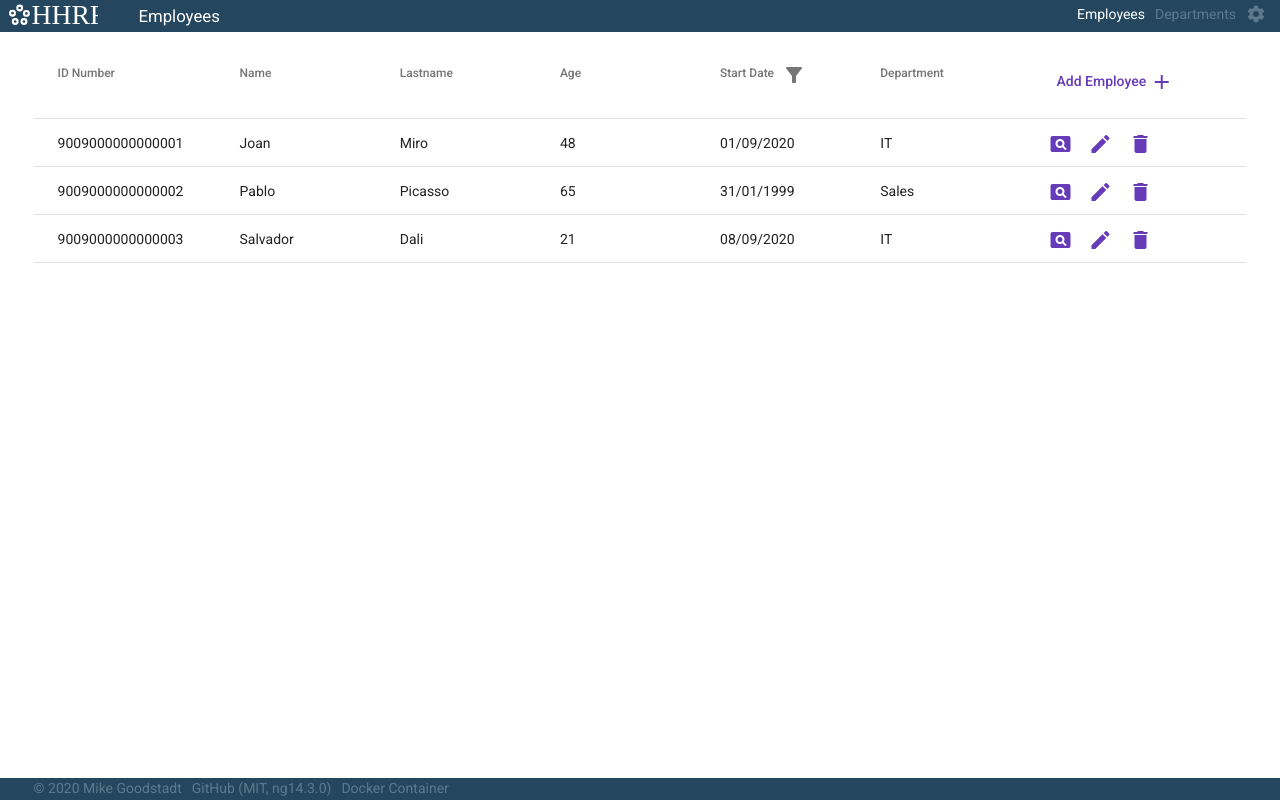
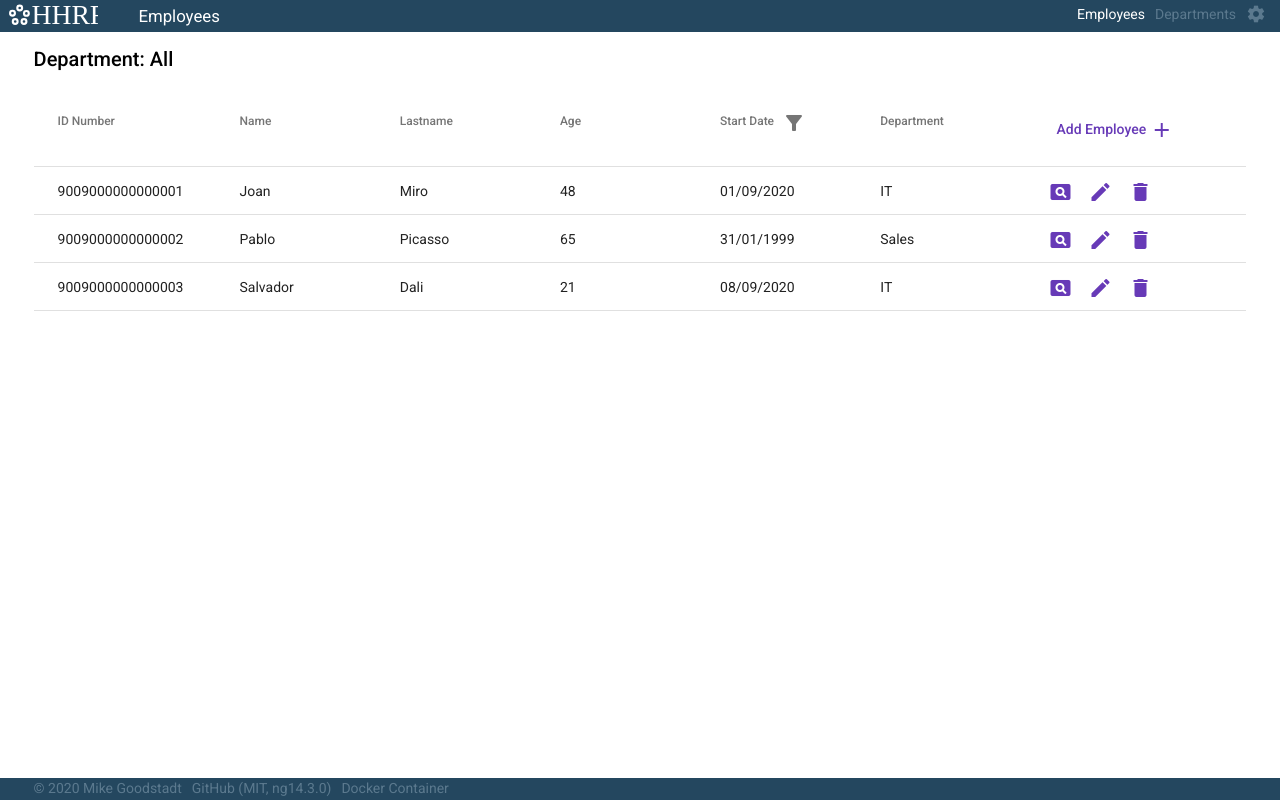
Before and after one commit to mikegoodstadt/hhrr2-app, an Angular app: page /employees in a window 1280 px wide. Built offline with nearby package versions, Linux system fonts and the light colour scheme.

Commit message:
Fix combineLatest Employees; Add Spinner

```diff
--- a/src/app/app-material.module.ts
+++ b/src/app/app-material.module.ts
@@ -5,6 +5,7 @@ import { MatNativeDateModule } from '@angular/material/core';
 import { MatDialogModule } from '@angular/material/dialog';
 import { MatIconModule } from '@angular/material/icon';
 import { MatInputModule } from '@angular/material/input';
+import { MatProgressSpinnerModule } from '@angular/material/progress-spinner';
 import { MatSelectModule } from '@angular/material/select';
 import { MatSnackBarModule } from '@angular/material/snack-bar';
 import { MatTableModule } from '@angular/material/table';
@@ -17,6 +18,7 @@ import { MatTableModule } from '@angular/material/table';
     MatDialogModule,
     MatIconModule,
     MatInputModule,
+    MatProgressSpinnerModule,
     MatSelectModule,
     MatSnackBarModule,
     MatTableModule,
--- a/src/app/app-routing.module.ts
+++ b/src/app/app-routing.module.ts
@@ -15,7 +15,7 @@ const routes: Routes = [
   // },
   {
     path: 'employees',
-    component: AdminComponent,
+    component: DepartmentComponent,
     data: {
       breadcrumb: 'Employees',
       requiredService: EMPLOYEES,
@@ -24,7 +24,7 @@ const routes: Routes = [
   },
   {
     path: 'departments',
-    component: AdminComponent,
+    component: DepartmentComponent,
     data: {
       breadcrumb: 'Departments',
       requiredService: DEPARTMENTS,
@@ -65,7 +65,7 @@ const routes: Routes = [
   {
     path: '',
     pathMatch: 'full',
-    redirectTo: '/employees'
+    redirectTo: '/departments'
   }
 ];
 
--- a/src/app/components/shared/table/table.component.html
+++ b/src/app/components/shared/table/table.component.html
@@ -4,18 +4,20 @@
     <th mat-header-cell *matHeaderCellDef>
       <ng-container *ngIf="column != 'id' && column != 'startDate' && column != 'actions'">{{ column | camelspaced | titlecase }}</ng-container>
       <ng-container *ngIf="column == 'id'">ID Number</ng-container>
+
       <ng-container *ngIf="column == 'startDate'">
         {{ column | camelspaced | titlecase }}
         <button *ngIf="column == 'startDate'" mat-icon-button [color]="filterColor" (click)="toggleFilter()" class="toggle">
           <mat-icon aria-label="Filter icon">filter_alt</mat-icon>
         </button><br/>
         <mat-form-field *ngIf="filterToggle">
-          <input matInput [(ngModel)]="filterDate" (change)="filter($event)" #input type="date">
+          <input matInput [(ngModel)]="filterDate" (change)="filterDates($event)" #input type="date">
         </mat-form-field>
         <button  *ngIf="filterToggle" mat-icon-button color="secondary" (click)="clearFilter($event)">
           <mat-icon aria-label="Filter icon">clear</mat-icon>
         </button>
       </ng-container>
+
       <ng-container *ngIf="column == 'actions'" fxFlex="40px">
         <button mat-button color="primary" (click)="editRecord()">
           Add {{serviceName}}
@@ -27,7 +29,9 @@
     <td mat-cell *matCellDef="let row; let i=index;">
       <ng-container *ngIf="column != 'id' && column != 'startDate' && column != 'actions'">{{ row[column] }}</ng-container>
       <ng-container *ngIf="column == 'id'">{{ row[column] }}</ng-container>
+
       <ng-container *ngIf="column == 'startDate'">{{ row[column] | date:'dd/MM/yyyy' }}</ng-container>
+
       <button *ngIf="column == 'actions'" mat-icon-button color="primary" (click)="viewRecord(row)">
         <mat-icon aria-label="View">pageview</mat-icon>
       </button>
--- a/src/app/components/shared/table/table.component.ts
+++ b/src/app/components/shared/table/table.component.ts
@@ -52,10 +52,9 @@ export class TableComponent implements OnInit {
     this.filterToggle = !this.filterToggle;
   }
 
-  public filter(event: Event) {
+  public filterDates(event: Event) {
     this.filterColor = 'warn';
     const checkDate = new Date((event.target as HTMLInputElement).value).getTime();
-    console.log(checkDate);
     this.dataSource = this.records.pipe(
       map(arr => arr.filter(rec => {
         console.log(rec['startDate']);
--- a/src/app/components/views/department/department.component.html
+++ b/src/app/components/views/department/department.component.html
@@ -1,5 +1,5 @@
-<ng-container *ngIf="(department | async) as dept; else loading">
-  <h2>Department: {{ dept.name }}</h2>
+<ng-container *ngIf="(employees | async); else loading">
+  <h2>Department: {{ deptName }}</h2>
   <app-table
     [records]="employees"
     [displayedColumns]="displayedColumns"
@@ -8,4 +8,4 @@
     (delete)="delete($event)"
     ></app-table>
 </ng-container>
-<ng-template #loading>Loading...</ng-template>
+<ng-template #loading><mat-spinner class="spinner"></mat-spinner></ng-template>
--- a/src/app/components/views/department/department.component.scss
+++ b/src/app/components/views/department/department.component.scss
@@ -3,3 +3,9 @@
 :host {
   padding: $padding;
 }
+
+.spinner {
+  position: absolute;
+  top: 50%;
+  left: 50%;
+}
--- a/src/app/components/views/department/department.component.ts
+++ b/src/app/components/views/department/department.component.ts
@@ -7,7 +7,7 @@ import { EditorReactiveComponent } from '@app/components/shared/editor-reactive/
 import { DialogComponent } from '@app/components/shared/dialog/dialog.component';
 import { Department } from '@app/models/department.model';
 import { Employee } from '@app/models/employee.model';
-import { Observable, combineLatest } from 'rxjs';
+import { Observable, combineLatest, of } from 'rxjs';
 import { map } from 'rxjs/operators';
 import { Utils } from '@app/common/utils';
 
@@ -17,9 +17,10 @@ import { Utils } from '@app/common/utils';
   styleUrls: ['./department.component.scss']
 })
 export class DepartmentComponent implements OnInit {
-  public department: Observable<Department>;
+  public departments: Observable<Department[]>;
   public records: Observable<Employee[]>;
   public employees: Observable<Employee[]>;
+  public deptName = "All";
   public serviceName: string;
   public displayedColumns: Observable<string[]>;
   public originalOrder = Utils.originalOrder;
@@ -37,26 +38,29 @@ export class DepartmentComponent implements OnInit {
   ngOnInit(): void {
     this.deptService.init()
     .then((val) => this.emplService.init())
+    .then((val) => this.getDepartments())
+    .then((val) => this.getEmployees())
     .then((val) => this.init())
     .catch((err) => console.log(err));
   }
 
   private init() {
-    this.getDepartment();
-    this.getEmployees();
     this.getDisplayedColumns();
   }
 
-  private getDepartment() {
+  private getDepartments() {
     const paramId = this.route.snapshot.paramMap.get("id");
-    this.department = this.deptService.records.pipe(
-      map( arr => arr.find(rec => rec.id === BigInt(paramId)) )
+    this.departments = this.deptService.records.pipe(
+      map( arr => (paramId) ? arr.filter(rec => rec.id === BigInt(paramId)) : arr )
     );
   }
 
   private getEmployees() {
-    this.employees = combineLatest([this.records, this.department]).pipe(
-      map(([empls, dept]) => empls.filter(empl => empl.department === dept.name))
+    this.employees = combineLatest([this.records, this.departments]).pipe(
+      map(([empls, depts]) => {
+        const deptNames = depts.map(d => d.name);
+        return empls.filter(empl => deptNames.includes(empl.department))
+       })
     );
   }
 
```
